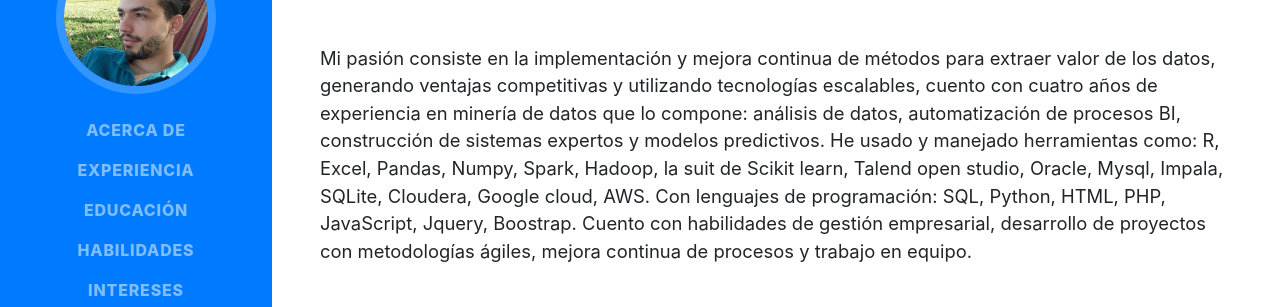
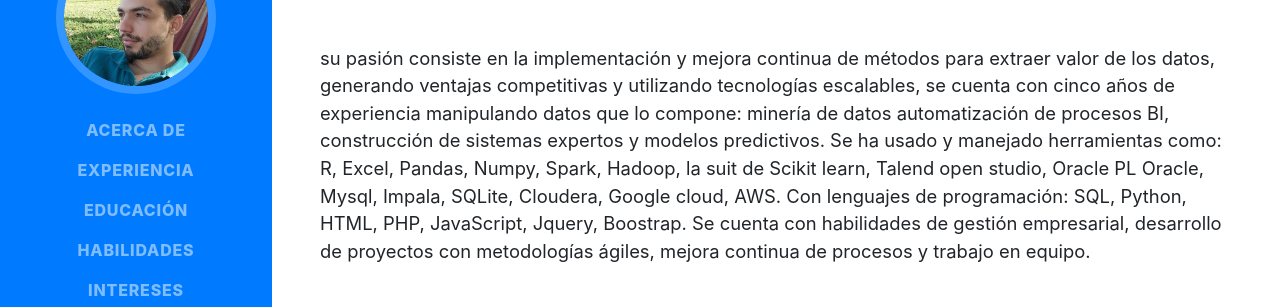
Before and after one commit to leoesleoesleo/presentacion, a website with bundled scripts: page index.html in a window 1280 px wide. Shown: the part 259-566 px from the top of the page. Built offline with nearby package versions, Linux system fonts and the light colour scheme; a web font is replaced by a local one.

Commit message:
Update index.html

```diff
--- a/index.html
+++ b/index.html
@@ -69,8 +69,8 @@
         <div class="subheading mb-5">3004971594 ·
           <a href="mailto:name@email.com">leoesleo1111@gmail.com</a>
         </div>
-        <p class="lead mb-5">Mi   pasión   consiste   en  la   implementación   y   mejora continua de métodos para  extraer  valor  de  los  datos, generando ventajas competitivas y utilizando tecnologías escalables,   cuento con   cuatro años   de experiencia   en minería de   datos que   lo   compone: análisis de  datos, automatización de procesos BI, construcción de sistemas expertos y modelos predictivos.
-He usado  y  manejado  herramientas  como: R, Excel, Pandas, Numpy, Spark, Hadoop, la suit de Scikit learn, Talend open studio, Oracle, Mysql, Impala, SQLite, Cloudera, Google cloud, AWS. Con lenguajes de programación: SQL, Python, HTML, PHP, JavaScript, Jquery, Boostrap. Cuento    con    habilidades    de gestión empresarial, desarrollo   de proyectos   con metodologías ágiles, mejora continua de procesos y trabajo en equipo.</p>
+        <p class="lead mb-5">
+        su pasión consiste en la implementación y mejora continua de métodos para extraer valor de los datos, generando ventajas competitivas y utilizando tecnologías escalables, se cuenta con cinco años de experiencia manipulando datos que lo compone: minería de datos automatización de procesos BI, construcción de sistemas expertos y modelos predictivos. Se ha usado y manejado herramientas como: R, Excel, Pandas, Numpy, Spark, Hadoop, la suit de Scikit learn, Talend open studio, Oracle PL Oracle, Mysql, Impala, SQLite, Cloudera, Google cloud, AWS. Con lenguajes de programación: SQL, Python, HTML, PHP, JavaScript, Jquery, Boostrap. Se cuenta con habilidades de gestión empresarial, desarrollo de proyectos con metodologías ágiles, mejora continua de procesos y trabajo en equipo.
         <div class="social-icons">
           <a href="https://www.linkedin.com/in/leonardo-pati%C3%B1o-rodriguez-142605179/">
             <i class="fab fa-linkedin-in"></i>
```
